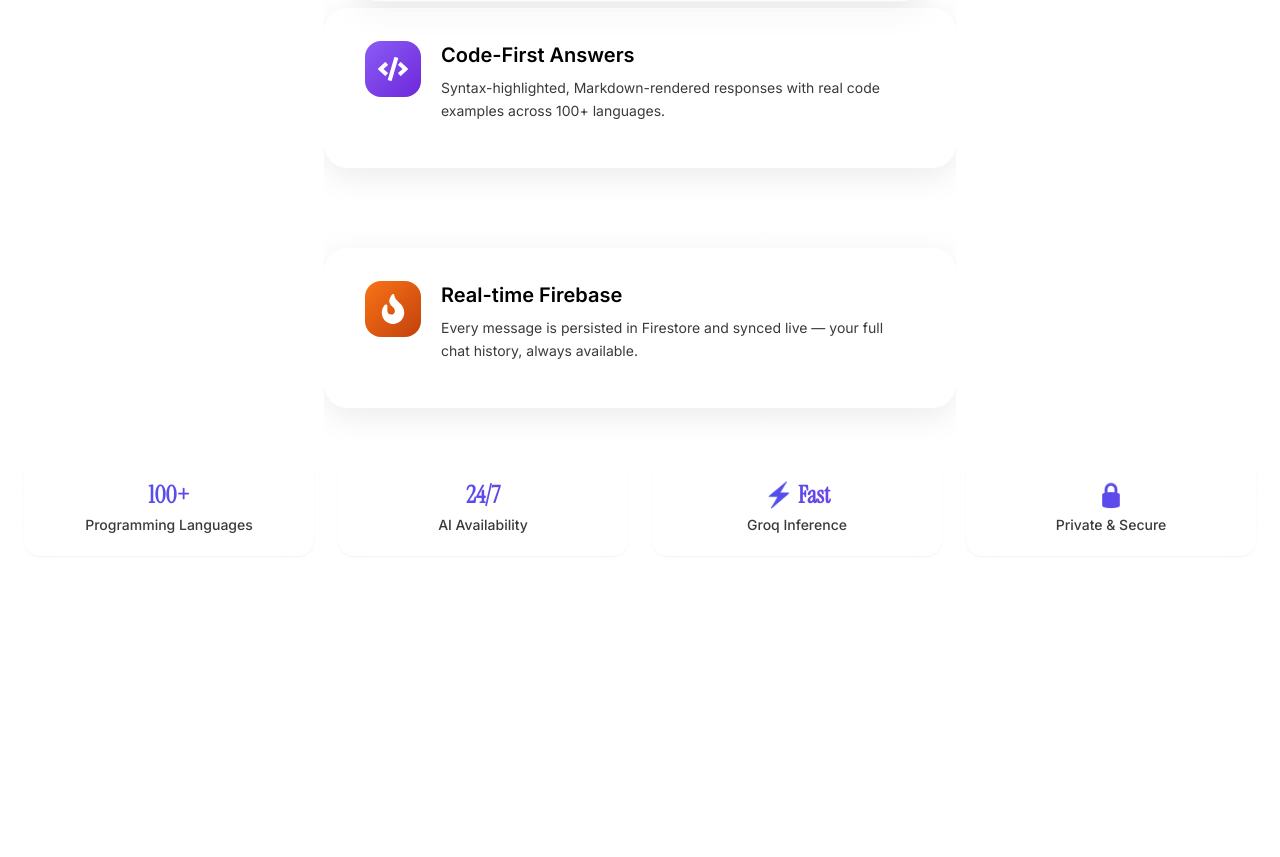
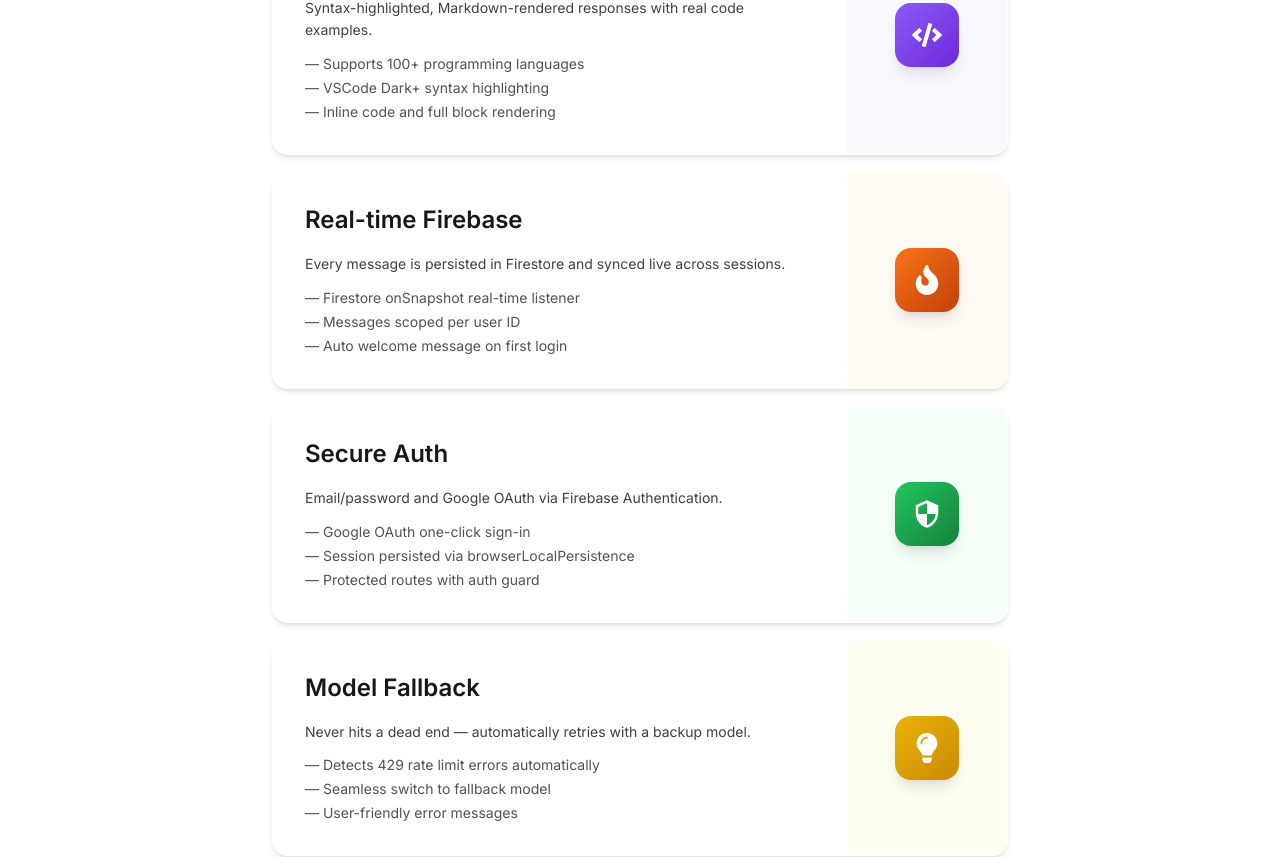
Before and after one commit to TejaNaik15/CodeMentorAI, a React (Vite) app: page / in a window 1280 px wide. Shown: the part 902-1759 px from the top of the page. Before the commit the page ends 1538 px from the top, so only its background shows below. Built offline with nearby package versions, Linux system fonts and the light colour scheme; no server answers; a web font is replaced by a local one.

Commit message:
feat: redesign homepage feature cards with sticky stack layout

```diff
--- a/src/components/Home.jsx
+++ b/src/components/Home.jsx
@@ -4,44 +4,79 @@ import { MdSecurity } from "react-icons/md";
 import { motion } from "framer-motion";
 import VideoBackground from "./VideoBackground";
 import TextPressure from "./TextPressure";
-import ScrollStack, { ScrollStackItem } from "./ScrollStack";
 
 const features = [
   {
-    icon: <FaBrain className="text-3xl" />,
+    icon: <FaBrain />,
     title: "Groq-Powered AI",
     description: "Runs on llama-3.3-70b-versatile via Groq — one of the fastest LLM inference engines available.",
+    points: [
+      "Primary model: llama-3.3-70b-versatile",
+      "Fallback model: llama3-70b-8192 on rate limits",
+      "Instant responses with minimal latency",
+    ],
     gradient: "from-blue-500 to-blue-700",
+    bg: "bg-blue-50/60",
   },
   {
-    icon: <FaCode className="text-3xl" />,
+    icon: <FaCode />,
     title: "Code-First Answers",
-    description: "Syntax-highlighted, Markdown-rendered responses with real code examples across 100+ languages.",
+    description: "Syntax-highlighted, Markdown-rendered responses with real code examples.",
+    points: [
+      "Supports 100+ programming languages",
+      "VSCode Dark+ syntax highlighting",
+      "Inline code and full block rendering",
+    ],
     gradient: "from-violet-500 to-violet-700",
+    bg: "bg-violet-50/60",
   },
   {
-    icon: <FaFire className="text-3xl" />,
+    icon: <FaFire />,
     title: "Real-time Firebase",
-    description: "Every message is persisted in Firestore and synced live — your full chat history, always available.",
+    description: "Every message is persisted in Firestore and synced live across sessions.",
+    points: [
+      "Firestore onSnapshot real-time listener",
+      "Messages scoped per user ID",
+      "Auto welcome message on first login",
+    ],
     gradient: "from-orange-500 to-orange-700",
+    bg: "bg-orange-50/60",
   },
   {
-    icon: <MdSecurity className="text-3xl" />,
+    icon: <MdSecurity />,
     title: "Secure Auth",
-    description: "Email/password and Google OAuth via Firebase Authentication with session persistence.",
+    description: "Email/password and Google OAuth via Firebase Authentication.",
+    points: [
+      "Google OAuth one-click sign-in",
+      "Session persisted via browserLocalPersistence",
+      "Protected routes with auth guard",
+    ],
     gradient: "from-green-500 to-green-700",
+    bg: "bg-green-50/60",
   },
   {
-    icon: <FaLightbulb className="text-3xl" />,
+    icon: <FaLightbulb />,
     title: "Model Fallback",
-    description: "Automatically falls back to llama3-70b-8192 on rate limits so you never hit a dead end.",
+    description: "Never hits a dead end — automatically retries with a backup model.",
+    points: [
+      "Detects 429 rate limit errors automatically",
+      "Seamless switch to fallback model",
+      "User-friendly error messages",
+    ],
     gradient: "from-yellow-500 to-yellow-600",
+    bg: "bg-yellow-50/60",
   },
   {
-    icon: <FaRobot className="text-3xl" />,
+    icon: <FaRobot />,
     title: "Private by Design",
-    description: "All conversations are scoped to your user ID — no one else can see your chat history.",
+    description: "All conversations are scoped to your user ID — completely private.",
+    points: [
+      "Per-user Firestore queries",
+      "No shared chat history",
+      "API key stored only in your browser",
+    ],
     gradient: "from-pink-500 to-pink-700",
+    bg: "bg-pink-50/60",
   },
 ];
 
@@ -55,7 +90,7 @@ function Landing() {
 
   return (
     <VideoBackground>
-      {/* Hero section */}
+      {/* Hero */}
       <div className="container mx-auto px-6 text-center" style={{ paddingTop: 'calc(8rem - 75px)', paddingBottom: '4rem' }}>
         <motion.div variants={containerVariants} initial="hidden" animate="visible" className="flex flex-col items-center justify-center">
           <h1
@@ -108,32 +143,48 @@ function Landing() {
         </motion.div>
       </div>
 
-      {/* ScrollStack feature cards */}
-      <div style={{ height: '100vh', width: '100%', maxWidth: '680px', margin: '0 auto', padding: '0 1.5rem' }}>
-        <ScrollStack
-          itemDistance={80}
-          itemScale={0.04}
-          itemStackDistance={25}
-          stackPosition="25%"
-          scaleEndPosition="12%"
-          baseScale={0.88}
-          rotationAmount={0}
-          blurAmount={0}
-        >
-          {features.map((f, i) => (
-            <ScrollStackItem key={i}>
-              <div className="flex items-start gap-5">
-                <div className={`w-14 h-14 shrink-0 bg-gradient-to-br ${f.gradient} rounded-2xl flex items-center justify-center`}>
-                  <div className="text-white">{f.icon}</div>
-                </div>
-                <div>
-                  <h3 className="text-xl font-semibold text-black mb-2" style={{ fontFamily: "'Inter', sans-serif" }}>{f.title}</h3>
-                  <p className="text-[#3a3a3a] text-sm leading-relaxed" style={{ fontFamily: "'Inter', sans-serif" }}>{f.description}</p>
+      {/* Sticky stacking feature cards */}
+      <div className="max-w-3xl mx-auto px-4 pb-32">
+        <div className="flex flex-col gap-4">
+          {features.map((feature, index) => (
+            <motion.div
+              key={index}
+              initial={{ opacity: 0, y: 40 }}
+              whileInView={{ opacity: 1, y: 0 }}
+              viewport={{ once: true, margin: "-60px" }}
+              transition={{ duration: 0.5, delay: index * 0.05 }}
+              className="flex max-sm:flex-col bg-white/20 backdrop-blur-md gap-4 shadow-md rounded-2xl overflow-hidden hover:shadow-lg transition-shadow border border-white/40"
+              style={{ top: `calc(80px + ${index * 28}px)`, position: 'sticky' }}
+            >
+              {/* Left — info */}
+              <div className="flex flex-1 flex-col p-6 md:p-8">
+                <h3
+                  className="text-xl md:text-2xl border-b border-white/30 pb-2 text-neutral-900 font-semibold"
+                  style={{ fontFamily: "'Inter', sans-serif" }}
+                >
+                  {feature.title}
+                </h3>
+                <p className="text-neutral-700 mt-2 text-sm leading-relaxed" style={{ fontFamily: "'Inter', sans-serif" }}>
+                  {feature.description}
+                </p>
+                <ul className="mt-3 space-y-1">
+                  {feature.points.map((point, i) => (
+                    <li key={i} className="text-sm text-neutral-600" style={{ fontFamily: "'Inter', sans-serif" }}>
+                      — {point}
+                    </li>
+                  ))}
+                </ul>
+              </div>
+
+              {/* Right — icon visual */}
+              <div className={`flex items-center justify-center ${feature.bg} backdrop-blur-sm min-w-[120px] sm:min-w-[160px] p-8`}>
+                <div className={`w-16 h-16 bg-gradient-to-br ${feature.gradient} rounded-2xl flex items-center justify-center shadow-lg`}>
+                  <div className="text-white text-3xl">{feature.icon}</div>
                 </div>
               </div>
-            </ScrollStackItem>
+            </motion.div>
           ))}
-        </ScrollStack>
+        </div>
       </div>
 
       {/* Stats */}
@@ -155,8 +206,10 @@ function StatCard({ number, label }) {
       whileHover={{ scale: 1.05 }}
       className="text-center p-5 bg-white/30 backdrop-blur-md rounded-2xl border border-white/40 shadow-sm"
     >
-      <div className="text-2xl font-bold bg-gradient-to-r from-blue-600 to-purple-600 text-transparent bg-clip-text mb-1"
-        style={{ fontFamily: "'Instrument Serif', serif" }}>
+      <div
+        className="text-2xl font-bold bg-gradient-to-r from-blue-600 to-purple-600 text-transparent bg-clip-text mb-1"
+        style={{ fontFamily: "'Instrument Serif', serif" }}
+      >
         {number}
       </div>
       <div className="text-[#3a3a3a] text-sm font-medium" style={{ fontFamily: "'Inter', sans-serif" }}>{label}</div>
```
